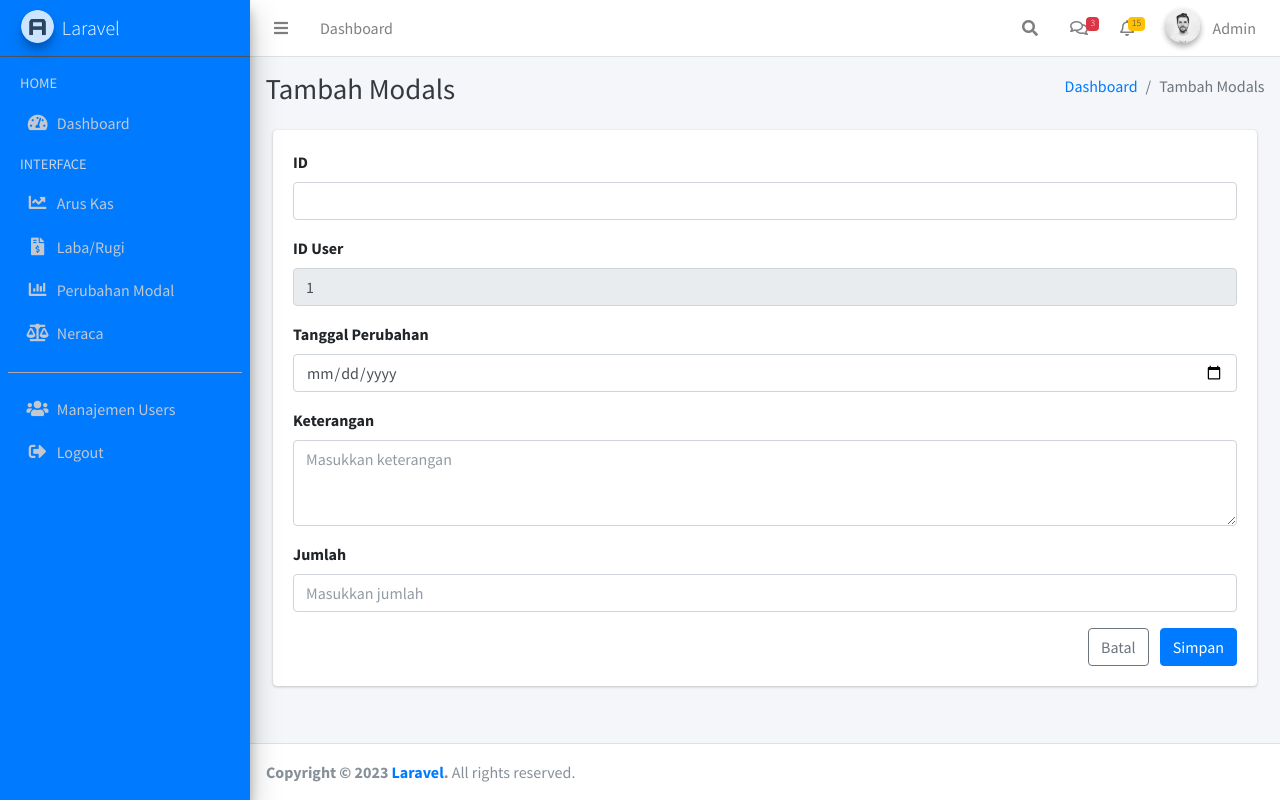
After one commit to saifulrizal17/capstone_project_kel3, a Laravel app: page /modals/create in a window 1280 px wide. The commit adds this page. Run offline with Laravel 8, Linux system fonts and the light colour scheme; a user stored in the database is signed in; data comes from the database, SQL or seed files in the repository; some libraries are stand-ins or nearby versions.

Commit message:
add CRUD Penambahan Modal

```diff
--- /dev/null
+++ b/app/Http/Controllers/TblPerubahanModalController.php
@@ -0,0 +1,70 @@
+<?php
+
+namespace App\Http\Controllers;
+
+use Illuminate\Http\Request;
+use App\TblPerubahanModal;
+
+
+class TblPerubahanModalController extends Controller
+{
+
+public function index()
+{
+    $perubahanModals = TblPerubahanModal::all(); // Ubah ini sesuai dengan cara Anda mendapatkan data
+
+    return view('perubahan_modals.index', compact('perubahanModals'));
+}
+
+
+    public function create()
+    {
+        // Tampilkan formulir tambah data
+        return view('perubahan_modals.create');
+    }
+
+    public function store(Request $request)
+    {
+        // Validasi data dari formulir
+        $request->validate([
+            'id_user' => 'required',
+            'tanggal_perubahan' => 'required',
+            'keterangan' => 'required',
+            'jumlah' => 'required',
+        ]);
+
+        // Simpan data baru ke dalam tabel
+        TblPerubahanModal::create($request->all());
+
+        // Redirect ke halaman index dengan pesan sukses
+        return redirect()->route('perubahanModal')->with('success', 'Data berhasil ditambahkan');
+    }
+
+    public function edit($id)
+    {
+        $perubahanModal = TblPerubahanModal::findOrFail($id);
+
+        return view('perubahan_modals.edit', compact('perubahanModal'));
+    }
+
+    public function update(Request $request, $id)
+    {
+        $request->validate([
+            'tanggal_perubahan' => 'required',
+            'keterangan' => 'required',
+            'jumlah' => 'required',
+        ]);
+
+        TblPerubahanModal::findOrFail($id)->update($request->all());
+
+        return redirect()->route('perubahanModal')->with('success', 'Data berhasil diperbarui');
+    }
+    public function destroy($id)
+    {
+        // Temukan data berdasarkan ID dan hapus
+        TblPerubahanModal::findOrFail($id)->delete();
+
+        // Redirect ke halaman index dengan pesan sukses
+        return redirect()->route('perubahanModal')->with('success', 'Data berhasil dihapus');
+    }
+}
--- a/resources/views/layouts/sidebar.blade.php
+++ b/resources/views/layouts/sidebar.blade.php
@@ -54,7 +54,7 @@
                 </li>
 
                 <li class="nav-item">
-                    <a href="#" class="nav-link">
+                    <a href="modals" class="nav-link">
                         <i class="nav-icon fas fa-chart-bar"></i>
                         <p>Perubahan Modal</p>
                     </a>
--- /dev/null
+++ b/resources/views/perubahan_modals/create.blade.php
@@ -0,0 +1,76 @@
+@extends('layouts.master')
+
+@section('content')
+    <!-- Content Header (Page header) -->
+    <div class="content-header">
+        <div class="container-fluid">
+            <div class="row mb-2">
+                <div class="col-sm-6">
+                    <h1 class="m-0 text-dark">Tambah Modals</h1>
+                </div><!-- /.col -->
+                <div class="col-sm-6">
+                    <ol class="breadcrumb float-sm-right">
+                        <li class="breadcrumb-item"><a href="{{ route('user.dashboard') }}">Dashboard</a></li>
+                        <li class="breadcrumb-item active">Tambah Modals</li>
+                    </ol>
+                </div><!-- /.col -->
+            </div><!-- /.row -->
+        </div><!-- /.container-fluid -->
+    </div>
+    <!-- /.content-header -->
+
+    <!-- Main content -->
+    <div class="content">
+        <div class="container-fluid">
+
+            {{-- main content here --}}
+            <div class="content">
+                <div class="container-fluid">
+                    <div class="card">
+                        <div class="card-body">
+                            <form action="{{ route('storePerubahanModal') }}" method="post">
+                                @csrf
+                                <div class="form-group">
+                                    <label for="id">ID</label>
+                                    <input type="text" name="id" id="id" class="form-control" required>
+                                </div>
+                                <div class="form-group">
+                                    <label for="id_user">ID User</label>
+                                    <input type="text" name="id_user" id="id_user" class="form-control" required
+                                        value="{{ auth()->user()->id }}" readonly>
+                                </div>
+
+                                <div class="form-group">
+                                    <label for="tanggal_perubahan">Tanggal Perubahan</label>
+                                    <input type="date" name="tanggal_perubahan" id="tanggal_perubahan"
+                                        class="form-control" required>
+                                </div>
+
+                                <div class="form-group">
+                                    <label for="keterangan">Keterangan</label>
+                                    <textarea name="keterangan" id="keterangan" rows="3" class="form-control" required
+                                        placeholder="Masukkan keterangan"></textarea>
+                                </div>
+
+                                <div class="form-group">
+                                    <label for="jumlah">Jumlah</label>
+                                    <input type="text" name="jumlah" id="jumlah" class="form-control" required
+                                        placeholder="Masukkan jumlah">
+                                </div>
+
+                                <div class="text-right">
+                                    <a href="{{ route('perubahanModal') }}" class="btn btn-outline-secondary mr-2"
+                                        role="button">Batal</a>
+
+                                    <button type="submit" class="btn btn-primary">Simpan</button>
+                                </div>
+                            </form>
+                        </div>
+                    </div>
+                </div><!-- /.container-fluid -->
+            </div>
+
+        </div><!-- /.container-fluid -->
+    </div>
+    <!-- /.content -->
+@endsection
--- a/routes/web.php
+++ b/routes/web.php
@@ -1,4 +1,6 @@
 <?php
+
+use App\Http\Controllers\TblPerubahanModalController;
 
 /*
 |--------------------------------------------------------------------------
@@ -33,6 +35,14 @@ Route::middleware('auth')->group(function () {
 // Akses Role User
 Route::group(['middleware' => 'cekRole:2'], function () {
     Route::get('/user-dashboard', 'UserController@index')->name('user.dashboard');
+
+    Route::get('/modals', [TblPerubahanModalController::class, 'index'])->name('perubahanModal');
+Route::get('/modals/create', [TblPerubahanModalController::class, 'create'])->name('createPerubahanModal');
+Route::post('/modals', [TblPerubahanModalController::class, 'store'])->name('storePerubahanModal');
+Route::get('/modals/{id}/edit', [TblPerubahanModalController::class, 'edit'])->name('editPerubahanModal');
+Route::put('/modals/{id}', [TblPerubahanModalController::class, 'update'])->name('updatePerubahanModal');
+
+Route::get('/modals/{id}', [TblPerubahanModalController::class, 'destroy'])->name('deletePerubahanModal');
 });
 
 // Akses Role Admin
```
Also changed, not shown: app/TblPerubahanModal.php (added, +26 -0 lines), resources/views/perubahan_modals/edit.blade.php (added, +73 -0 lines), resources/views/perubahan_modals/index.blade.php (added, +86 -0 lines), database/migrations/2023_11_29_033241_create_tbl_perubahan_modal_table.php (added).
